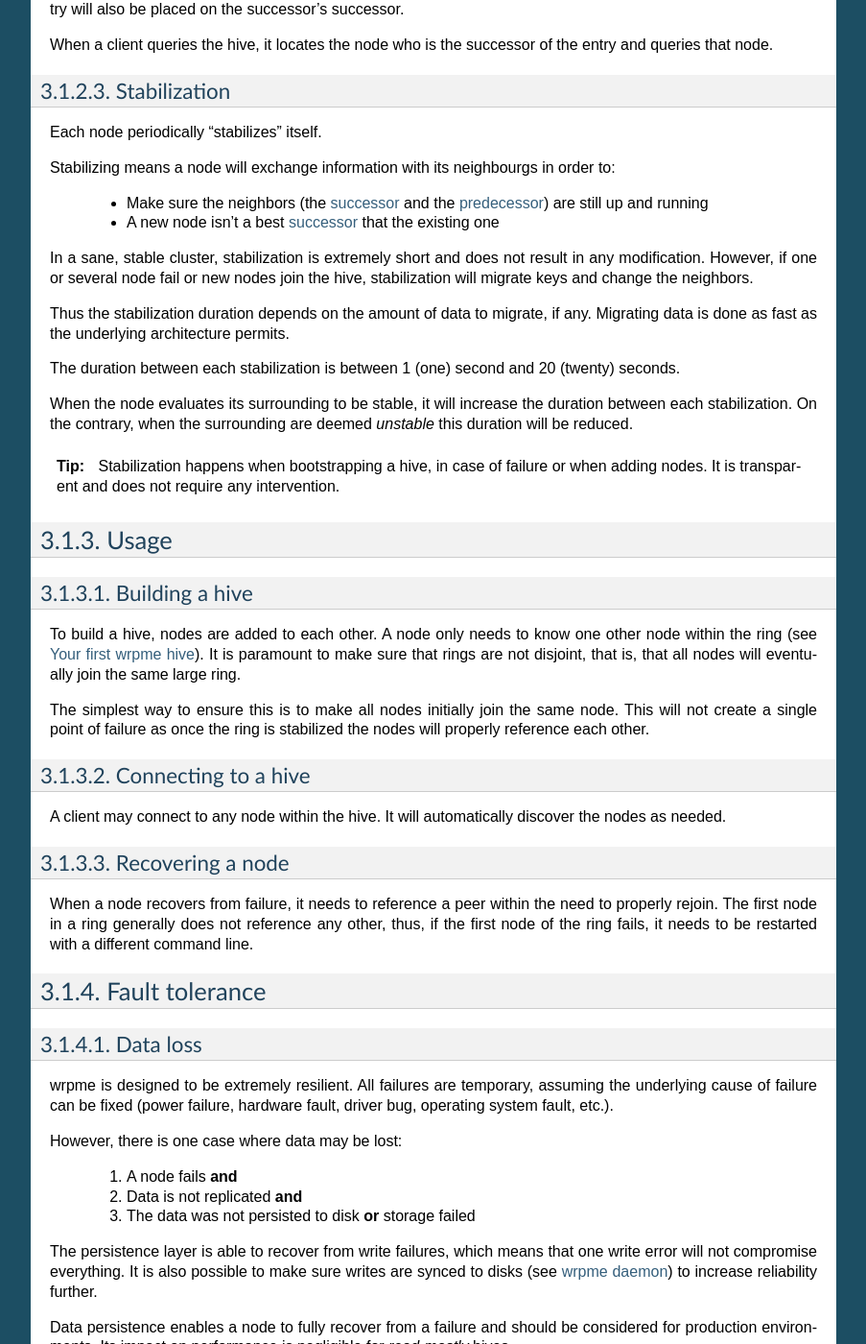
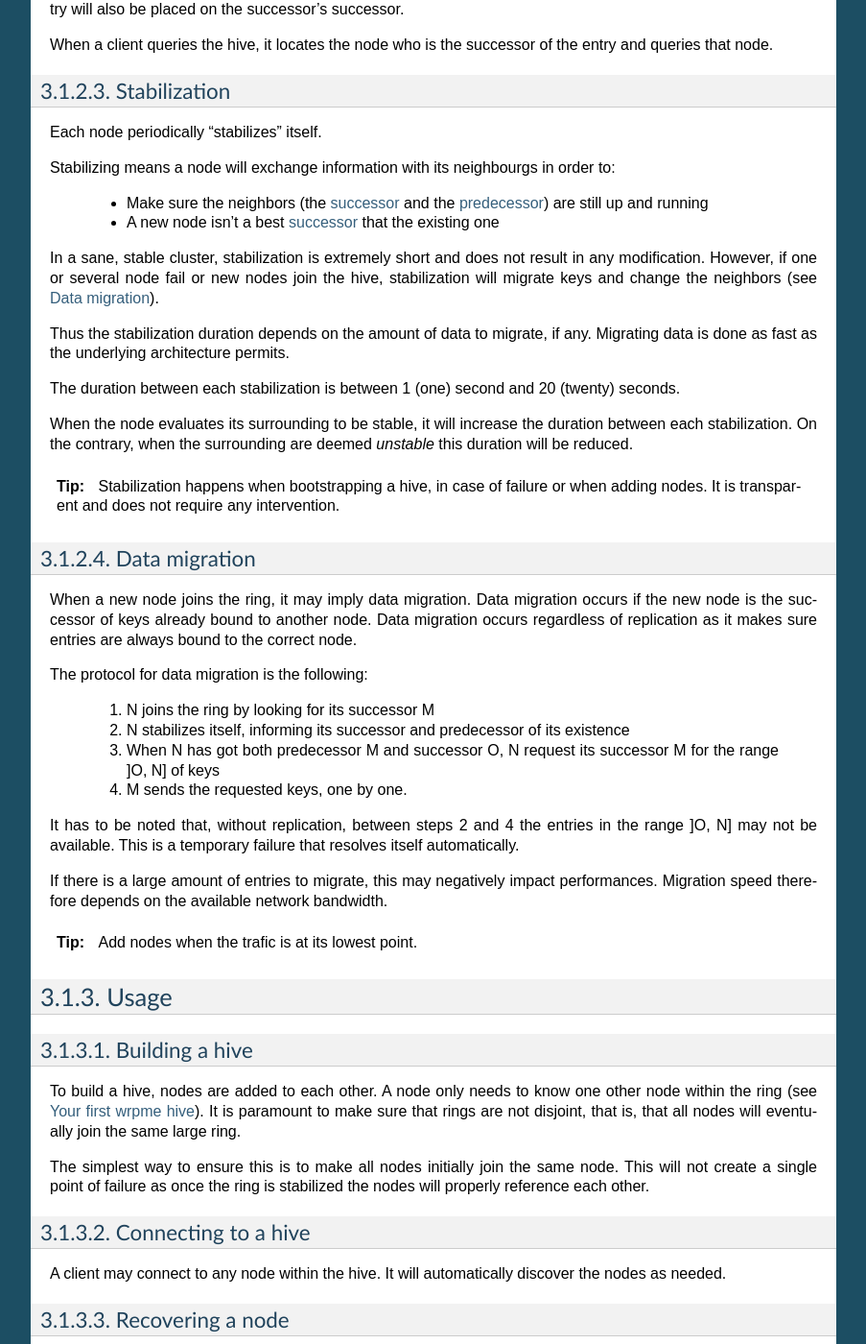
Before and after one commit to iltommi/qdb-documentation, a Sphinx documentation site: the page built from source/concepts/distribution.rst, in a window 1280 px wide and 1400 px high, scrolled down 860 px. Shown: the whole window at 96% size, without its empty margins (198-1101 px from the left). Built offline with Sphinx 7.4.7, drawn with Linux system fonts in a browser that asks for light colours; formulas are drawn with MathJax 3; some of the changed text lies outside the part shown.

Commit message:
Update migration

```diff
--- a/source/concepts/distribution.rst
+++ b/source/concepts/distribution.rst
@@ -52,7 +52,7 @@ Stabilizing means a node will exchange information with its neighbourgs in order
     * Make sure the neighbors (the :term:`successor` and the :term:`predecessor`) are still up and running
     * A new node isn't a best :term:`successor` that the existing one
 
-In a sane, stable cluster, stabilization is extremely short and does not result in any modification. However, if one or several node fail or new nodes join the hive, stabilization will migrate keys and change the neighbors.
+In a sane, stable cluster, stabilization is extremely short and does not result in any modification. However, if one or several node fail or new nodes join the hive, stabilization will migrate keys and change the neighbors (see :ref:`data-migration`).
 
 Thus the stabilization duration depends on the amount of data to migrate, if any. Migrating data is done as fast as the underlying architecture permits.
 
@@ -62,6 +62,27 @@ When the node evaluates its surrounding to be stable, it will increase the durat
 
 .. tip::
     Stabilization happens when bootstrapping a hive, in case of failure or when adding nodes. It is transparent and does not require any intervention.
+
+.. _data-migration:
+
+Data migration
+----------------
+
+When a new node joins the ring, it may imply data migration. Data migration occurs if the new node is the successor of keys already bound to another node. Data migration occurs regardless of replication as it makes sure entries are always bound to the correct node.
+
+The protocol for data migration is the following:
+
+    1. N joins the ring by looking for its successor M
+    2. N stabilizes itself, informing its successor and predecessor of its existence
+    3. When N has got both predecessor M and successor O, N request its successor M for the range ]O, N] of keys
+    4. M sends the requested keys, one by one.
+
+It has to be noted that, without replication, between steps 2 and 4 the entries in the range ]O, N] may not be available. This is a temporary failure that resolves itself automatically.
+
+If there is a large amount of entries to migrate, this may negatively impact performances. Migration speed therefore depends on the available network bandwidth.
+
+.. tip::
+    Add nodes when the trafic is at its lowest point.
 
 Usage
 =====================================================
```
